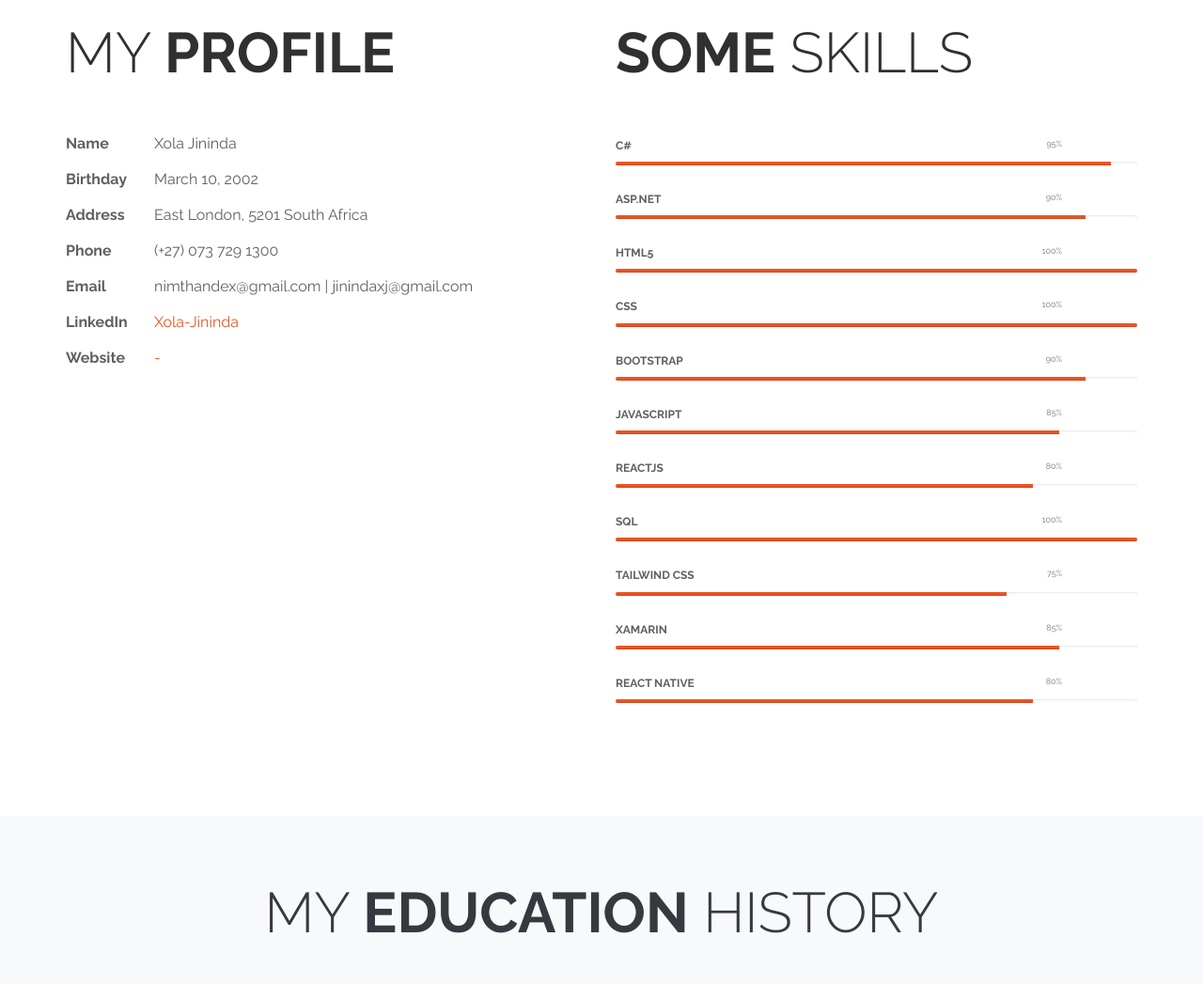
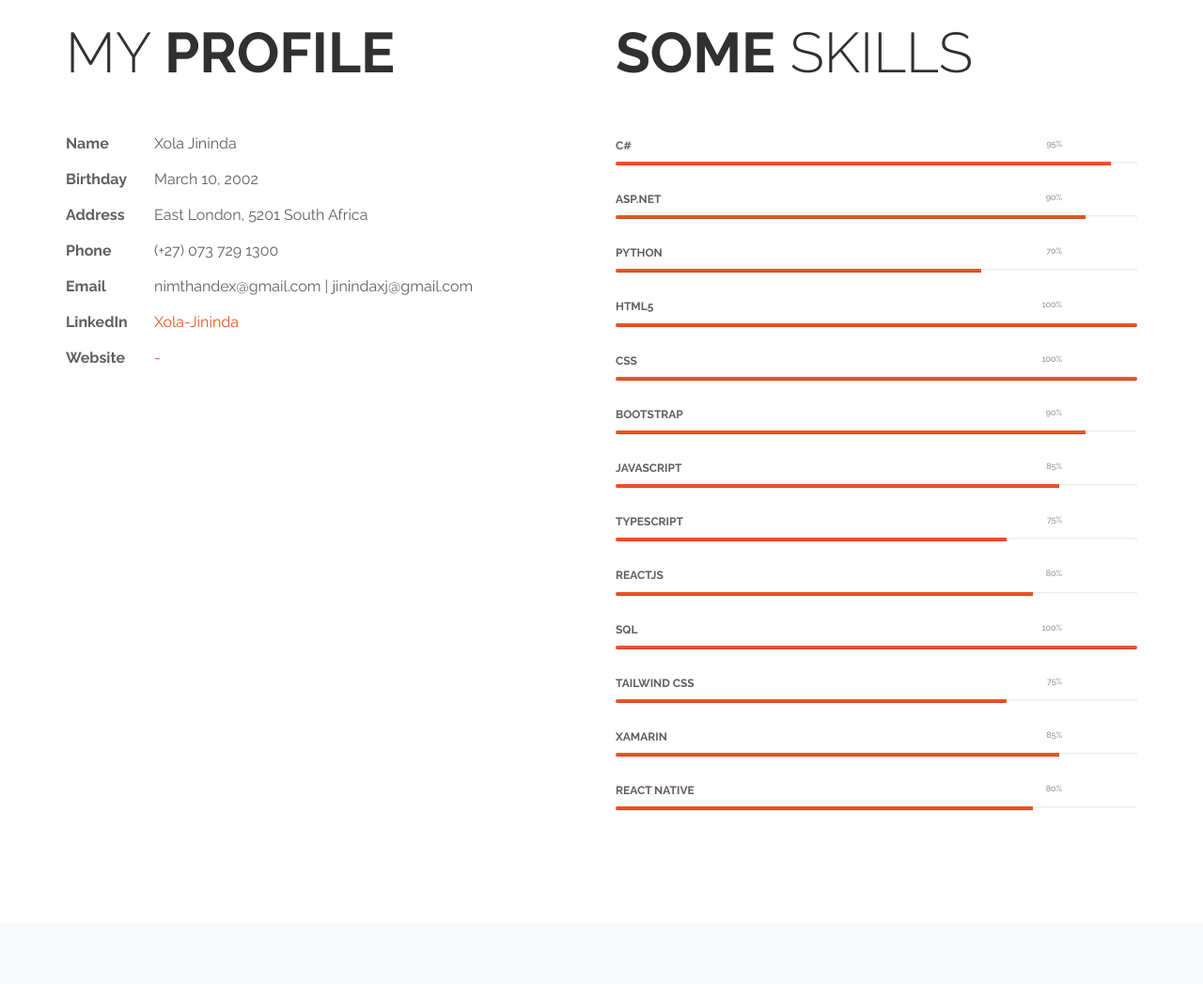
Before and after one commit to Xola-Jininda/Portfolio, a plain HTML site: page index.html in a window 1280 px wide. Shown: the part 2298-3345 px from the top of the page at 94% size. Drawn offline with Linux system fonts and the light colour scheme.

Commit message:
python and typescript added

```diff
--- a/index.html
+++ b/index.html
@@ -197,6 +197,10 @@
 					<div class="progress tm-progress">
 						<div class="progress-bar progress-bar-danger" role="progressbar" aria-valuenow="90" aria-valuemin="0" aria-valuemax="100" style="width: 90%;"></div>
 					</div>
+					<h4 class="tm-progress-label">Python <small class="progress-percent-small">70%</small></h4>
+					<div class="progress tm-progress">
+						<div class="progress-bar progress-bar-danger" role="progressbar" aria-valuenow="90" aria-valuemin="0" aria-valuemax="100" style="width: 70%;"></div>
+					</div>
 					<h4 class="tm-progress-label">HTML5 <small class="progress-percent-small">100%</small></h4>
 					<div class="progress tm-progress">
 						<div class="progress-bar progress-bar-danger" role="progressbar" aria-valuenow="100" aria-valuemin="0" aria-valuemax="100" style="width: 100%;"></div>
@@ -212,6 +216,10 @@
 					<h4 class="tm-progress-label">JavaScript <small class="progress-percent-small">85%</small></h4>
 					<div class="progress tm-progress">
 						<div class="progress-bar progress-bar-danger" role="progressbar" aria-valuenow="85" aria-valuemin="0" aria-valuemax="100" style="width: 85%;"></div>
+					</div>
+					<h4 class="tm-progress-label">TypeScript <small class="progress-percent-small">75%</small></h4>
+					<div class="progress tm-progress">
+						<div class="progress-bar progress-bar-danger" role="progressbar" aria-valuenow="90" aria-valuemin="0" aria-valuemax="100" style="width: 75%;"></div>
 					</div>
 					<h4 class="tm-progress-label">ReactJS <small class="progress-percent-small">80%</small></h4>
 					<div class="progress tm-progress">
```
